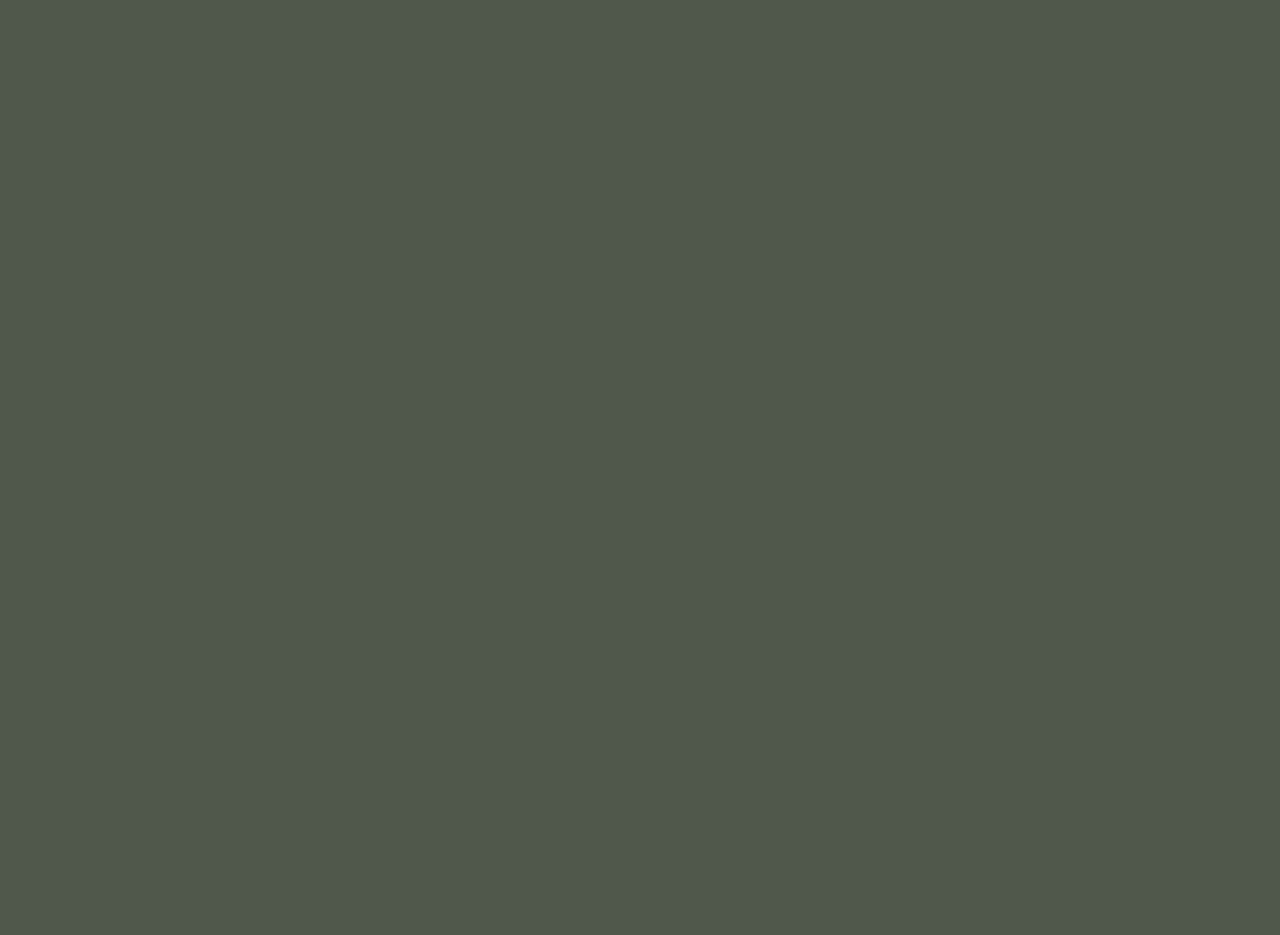
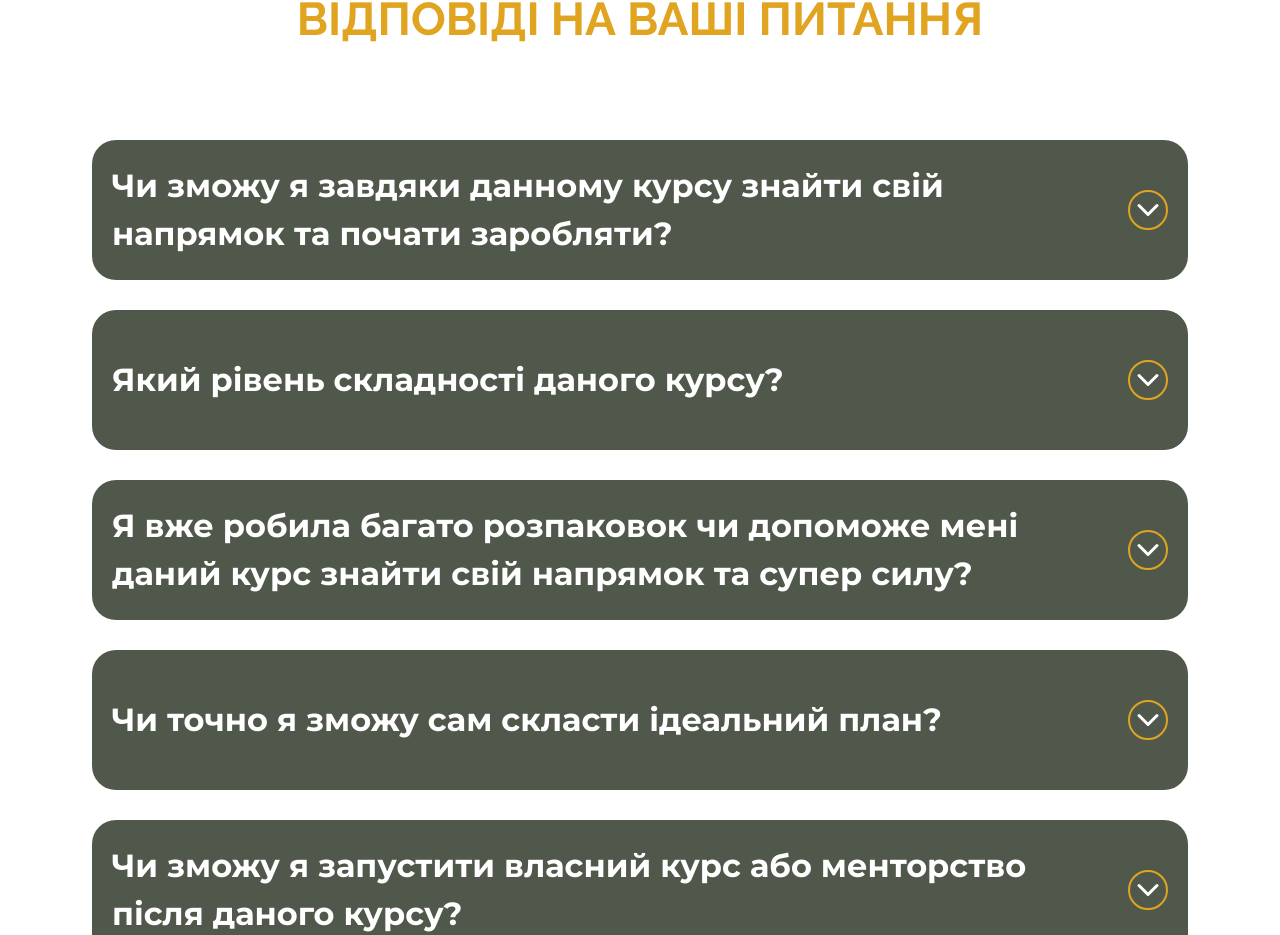
Before and after one commit to olhapanchyshyna/vika-creator, a Next.js app: page / in a window 1280 px wide. Shown: the part 8358-9293 px from the top of the page. Before the commit the page ends 8277 px from the top, so only its background shows below. Built offline with nearby package versions, Linux system fonts and the light colour scheme.

Commit message:
add faq block

```diff
--- a/package.json
+++ b/package.json
@@ -9,6 +9,7 @@
     "lint": "next lint"
   },
   "dependencies": {
+    "@radix-ui/react-accordion": "^1.2.0",
     "@radix-ui/react-aspect-ratio": "^1.1.0",
     "@radix-ui/react-slot": "^1.1.0",
     "class-variance-authority": "^0.7.0",
--- a/src/app/page.tsx
+++ b/src/app/page.tsx
@@ -1,7 +1,9 @@
 import Benefits from '@/entities/benefits/ui/benefits'
 import AboutMe from '@/widgets/about-me/ui/about-me'
+import CourseFor from '@/widgets/course-for/ui/course-for'
 import Course from '@/widgets/course/ui/course'
 import ExpertsReviews from '@/widgets/experts-reviews/ui/experts-reviews'
+import Faq from '@/widgets/faq/ui/faq'
 import FirstScreen from '@/widgets/first-screen/ui/first-screen'
 import MyActivities from '@/widgets/my-activities/ui/my-activities'
 import Program from '@/widgets/program/ui/program'
@@ -18,6 +20,8 @@ export default function Home() {
 			<Program/>
 			<ExpertsReviews/>
 			<Reviews/>
+			<Faq/>
+			<CourseFor/>
 		</main>
 	)
 }
--- /dev/null
+++ b/src/shared/ui/ui/accordion.tsx
@@ -0,0 +1,58 @@
+"use client"
+
+import * as React from "react"
+import * as AccordionPrimitive from "@radix-ui/react-accordion"
+import { ChevronDown } from "lucide-react"
+
+import { cn } from "@/shared/lib/utils"
+
+const Accordion = AccordionPrimitive.Root
+
+const AccordionItem = React.forwardRef<
+  React.ElementRef<typeof AccordionPrimitive.Item>,
+  React.ComponentPropsWithoutRef<typeof AccordionPrimitive.Item>
+>(({ className, ...props }, ref) => (
+  <AccordionPrimitive.Item
+    ref={ref}
+    className={cn("", className)}
+    {...props}
+  />
+))
+AccordionItem.displayName = "AccordionItem"
+
+const AccordionTrigger = React.forwardRef<
+  React.ElementRef<typeof AccordionPrimitive.Trigger>,
+  React.ComponentPropsWithoutRef<typeof AccordionPrimitive.Trigger>
+>(({ className, children, ...props }, ref) => (
+  <AccordionPrimitive.Header className="flex">
+    <AccordionPrimitive.Trigger
+      ref={ref}
+      className={cn(
+        "flex flex-1 items-center justify-between py-4 font-medium transition-all hover:underline [&[data-state=open]>svg]:rotate-180",
+        className
+      )}
+      {...props}
+    >
+      {children}
+      <ChevronDown className="h-10 w-10 shrink-0 transition-transform duration-200 rounded-full border-[#e1a421] border-2 !ml-[30px]" />
+    </AccordionPrimitive.Trigger>
+  </AccordionPrimitive.Header>
+))
+AccordionTrigger.displayName = AccordionPrimitive.Trigger.displayName
+
+const AccordionContent = React.forwardRef<
+  React.ElementRef<typeof AccordionPrimitive.Content>,
+  React.ComponentPropsWithoutRef<typeof AccordionPrimitive.Content>
+>(({ className, children, ...props }, ref) => (
+  <AccordionPrimitive.Content
+    ref={ref}
+    className="overflow-hidden text-sm transition-all data-[state=closed]:animate-accordion-up data-[state=open]:animate-accordion-down"
+    {...props}
+  >
+    <div className={cn("pb-4 pt-0", className)}>{children}</div>
+  </AccordionPrimitive.Content>
+))
+
+AccordionContent.displayName = AccordionPrimitive.Content.displayName
+
+export { Accordion, AccordionItem, AccordionTrigger, AccordionContent }
--- /dev/null
+++ b/src/widgets/course-for/ui/course-for.tsx
@@ -0,0 +1,22 @@
+import MainTitle from '@/entities/main-title/ui/main-title'
+
+export default function CourseFor() {
+	return (
+		<section className='py-[80px] 2xl:py-[100px] px-[60px]  mt-[-1px]'>
+			<div className='container'>
+				<MainTitle text='ДАНИЙ КУРС ДЛЯ:' className='text-center mb-[100px]' />
+
+				<div className='flex justify-between'>
+					<div className='flex flex-col'>
+						<div></div>
+						<div></div>
+					</div>
+					<div className='flex flex-col'>
+						<div></div>
+						<div></div>
+					</div>
+				</div>
+			</div>
+		</section>
+	)
+}
--- /dev/null
+++ b/src/widgets/faq/ui/faq.tsx
@@ -0,0 +1,72 @@
+import MainTitle from '@/entities/main-title/ui/main-title'
+import {
+	Accordion,
+	AccordionContent,
+	AccordionItem,
+	AccordionTrigger,
+} from '@/shared/ui/ui/accordion'
+
+export default function Faq() {
+	return (
+		<section className='bg-white py-[80px] 2xl:py-[100px] px-[60px]  mt-[-1px]'>
+			<div className='container'>
+				<MainTitle
+					text='ВІДПОВІДІ НА ВАШІ ПИТАННЯ'
+					className='text-center mb-[100px] text-[#e1a421] '
+				/>
+				<div className='flex flex-col justify-center max-w-[1100px] m-auto'>
+					<Accordion type='single' collapsible>
+						<AccordionItemCustom
+							title='Чи зможу я завдяки данному курсу знайти свій напрямок та почати заробляти?'
+							descr='Так, даний курс допоможе вам знайти свій напрямок та розпочати заробляти.'
+							value='item-1'
+						/>
+						<AccordionItemCustom
+							title='Який рівень складності даного курсу? '
+							descr='На курсі не буде складних формулювань та завдань, матеріал доступний для розуміння новачків.'
+							value='item-2'
+						/>
+						<AccordionItemCustom
+							title='Я вже робила багато розпаковок чи допоможе мені даний курс знайти свій напрямок та супер силу?'
+							descr='Так, якщо ви послідовно будете проходити уроки та робити завдання'
+							value='item-3'
+						/>
+						<AccordionItemCustom
+							title='Чи точно я зможу сам скласти ідеальний план?'
+							descr='Крaще відкинути перфекціонізм, бо на перших порах все, що вам потрібно це простий план і маленькі послідовні дії в напрямку реалізації планів. '
+							value='item-4'
+						/>
+							<AccordionItemCustom
+							title='Чи зможу я запустити власний курс або менторство після даного курсу?'
+							descr='Даний міні курс може стати трампліном для запуску вашого майбутнього курсу або менторства, бо містить базові речі по самопродюсуванню'
+							value='item-5'
+						/>
+					</Accordion>
+				</div>
+			</div>
+		</section>
+	)
+}
+
+type AccordionItemCustomProps = {
+	title: string
+	descr: string
+	value: string
+}
+
+function AccordionItemCustom({
+	title,
+	descr,
+	value,
+}: AccordionItemCustomProps) {
+	return (
+		<AccordionItem value={value} className='mb-[30px] '>
+			<AccordionTrigger className='text-[32px] rounded-3xl bg-[#50584b] font-bold text-left px-[20px] h-[140px] text-white'>
+				{title}
+			</AccordionTrigger>
+			<AccordionContent className='text-[25px] p-[20px] leading-normal text-[#e1a421]  italic font-bold'>
+				{descr}
+			</AccordionContent>
+		</AccordionItem>
+	)
+}
--- a/src/widgets/reviews/ui/reviews.tsx
+++ b/src/widgets/reviews/ui/reviews.tsx
@@ -22,6 +22,15 @@ export default function Reviews() {
 							}}
 						>
 							<CarouselContent className='w-[800px]'>
+								<CarouselItem className=' '>
+									<Image
+										src='/rev-5.jpeg'
+										className='h-auto'
+										alt='rev'
+										width={800}
+										height={600}
+									/>
+								</CarouselItem>
 								<CarouselItem className=' '>
 									<Image
 										src='/rev-1.jpeg'
@@ -58,15 +67,6 @@ export default function Reviews() {
 										height={600}
 									/>
 								</CarouselItem>
-								<CarouselItem className=' '>
-									<Image
-										src='/rev-5.jpeg'
-										className='h-auto'
-										alt='rev'
-										width={800}
-										height={600}
-									/>
-								</CarouselItem>
 							</CarouselContent>
 							<CarouselPrevious />
 							<CarouselNext />
```
Also changed, not shown: 1 other file (tests, documents, lock files or other folders).
